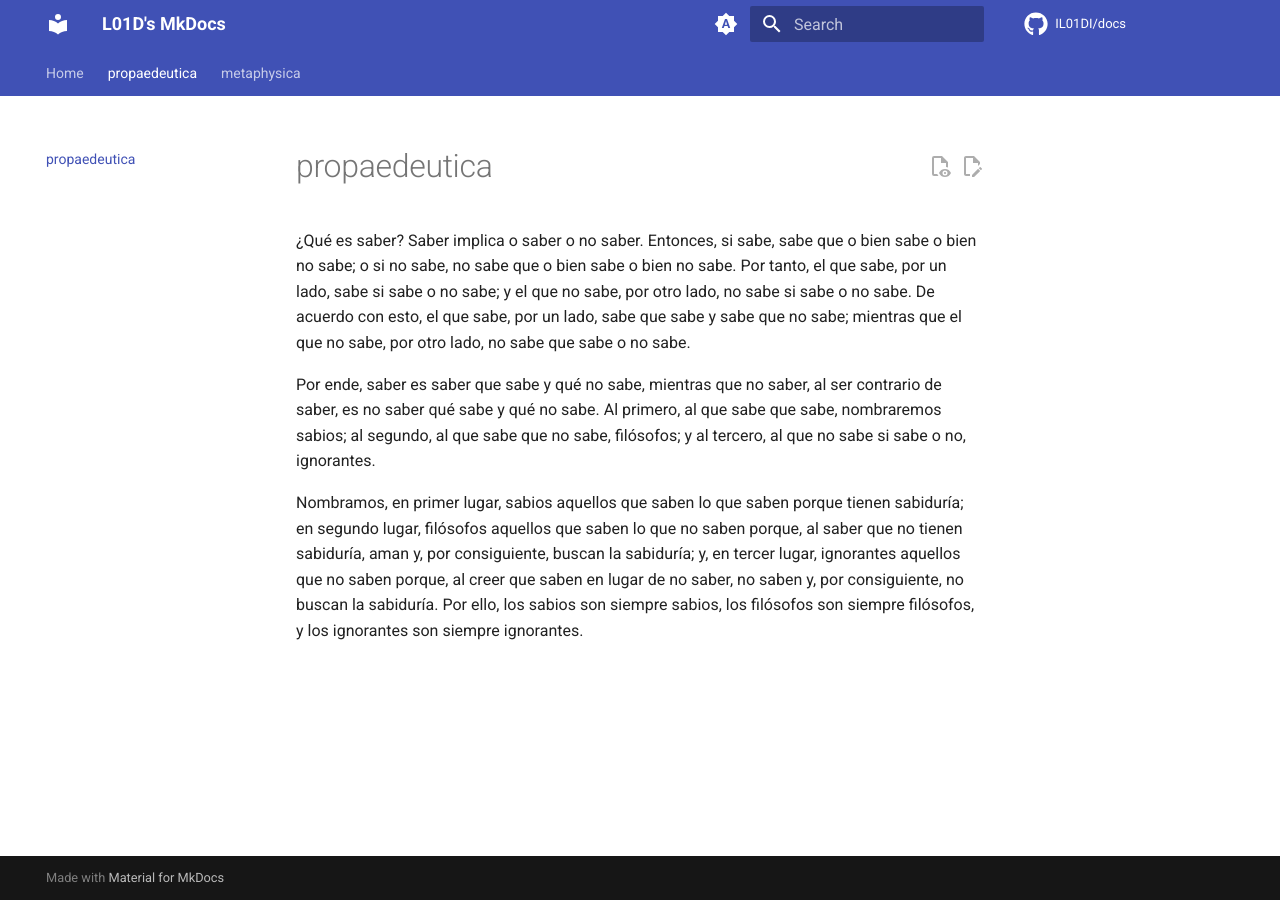
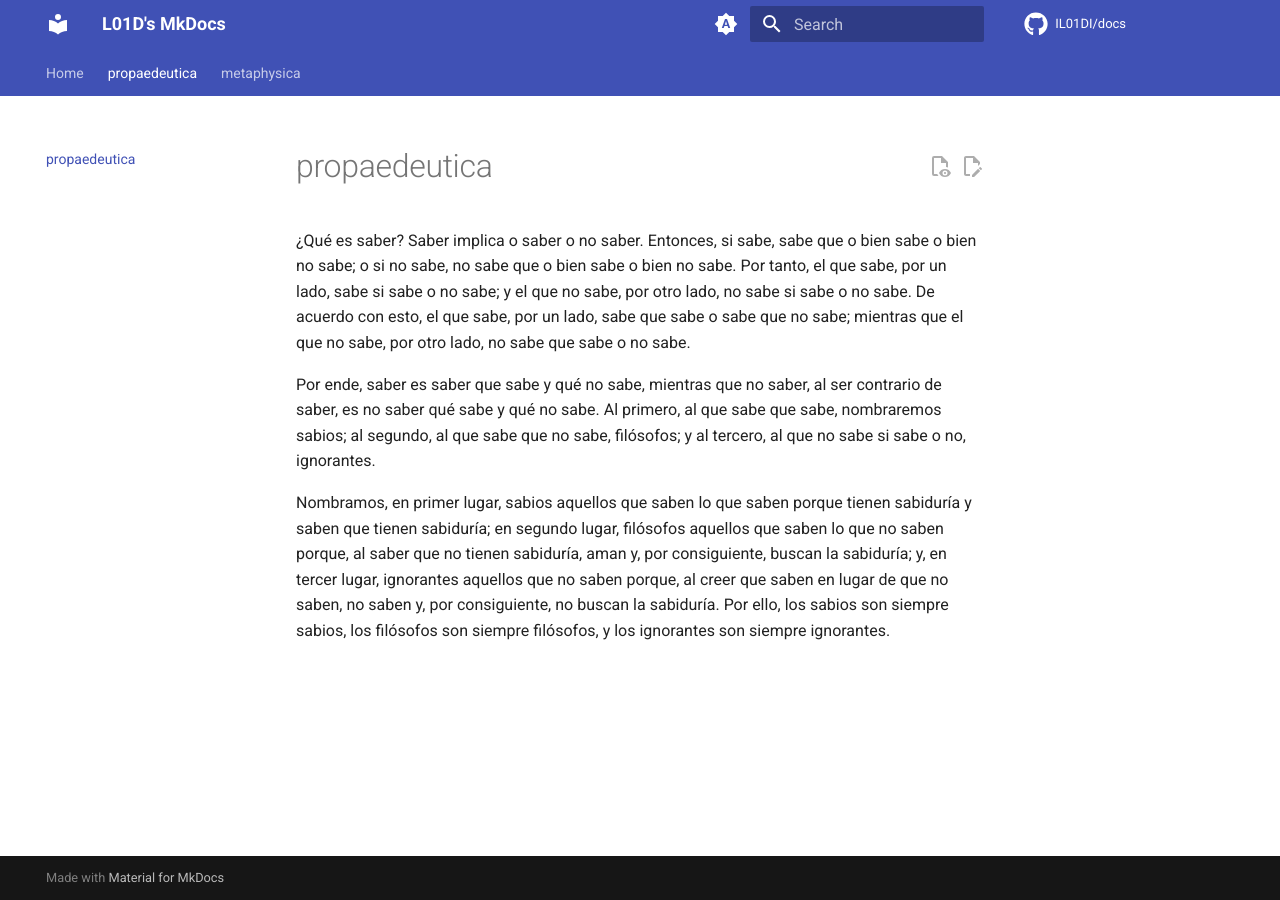
Before and after one commit to IL01DI/docs, an MkDocs documentation site: the page built from docs/sophia/propaedeutica/sapientia.md, in a window 1280 px wide. Built offline with MkDocs 1.6.1 and Material for MkDocs 9.7.7, drawn with Linux system fonts in a browser that asks for light colours; comment, search, counter and statistics services are not loaded.

Commit message:
recontent

```diff
--- a/docs/sophia/propaedeutica/sapientia.md
+++ b/docs/sophia/propaedeutica/sapientia.md
@@ -1,5 +1,5 @@
-¿Qué es saber? Saber implica o saber o no saber. Entonces, si sabe, sabe que o bien sabe o bien no sabe; o si no sabe, no sabe que o bien sabe o bien no sabe. Por tanto, el que sabe, por un lado, sabe si sabe o no sabe; y el que no sabe, por otro lado, no sabe si sabe o no sabe. De acuerdo con esto, el que sabe, por un lado, sabe que sabe y sabe que no sabe; mientras que el que no sabe, por otro lado, no sabe que sabe o no sabe.
+¿Qué es saber? Saber implica o saber o no saber. Entonces, si sabe, sabe que o bien sabe o bien no sabe; o si no sabe, no sabe que o bien sabe o bien no sabe. Por tanto, el que sabe, por un lado, sabe si sabe o no sabe; y el que no sabe, por otro lado, no sabe si sabe o no sabe. De acuerdo con esto, el que sabe, por un lado, sabe que sabe o sabe que no sabe; mientras que el que no sabe, por otro lado, no sabe que sabe o no sabe.
 
 Por ende, saber es saber que sabe y qué no sabe, mientras que no saber, al ser contrario de saber, es no saber qué sabe y qué no sabe. Al primero, al que sabe que sabe, nombraremos sabios; al segundo, al que sabe que no sabe, filósofos; y al tercero, al que no sabe si sabe o no, ignorantes.
 
-Nombramos, en primer lugar, sabios aquellos que saben lo que saben porque tienen sabiduría; en segundo lugar, filósofos aquellos que saben lo que no saben porque, al saber que no tienen sabiduría, aman y, por consiguiente, buscan la sabiduría; y, en tercer lugar, ignorantes aquellos que no saben porque, al creer que saben en lugar de no saber, no saben y, por consiguiente, no buscan la sabiduría. Por ello, los sabios son siempre sabios, los filósofos son siempre filósofos, y los ignorantes son siempre ignorantes.
+Nombramos, en primer lugar, sabios aquellos que saben lo que saben porque tienen sabiduría y saben que tienen sabiduría; en segundo lugar, filósofos aquellos que saben lo que no saben porque, al saber que no tienen sabiduría, aman y, por consiguiente, buscan la sabiduría; y, en tercer lugar, ignorantes aquellos que no saben porque, al creer que saben en lugar de que no saben, no saben y, por consiguiente, no buscan la sabiduría. Por ello, los sabios son siempre sabios, los filósofos son siempre filósofos, y los ignorantes son siempre ignorantes.
```
